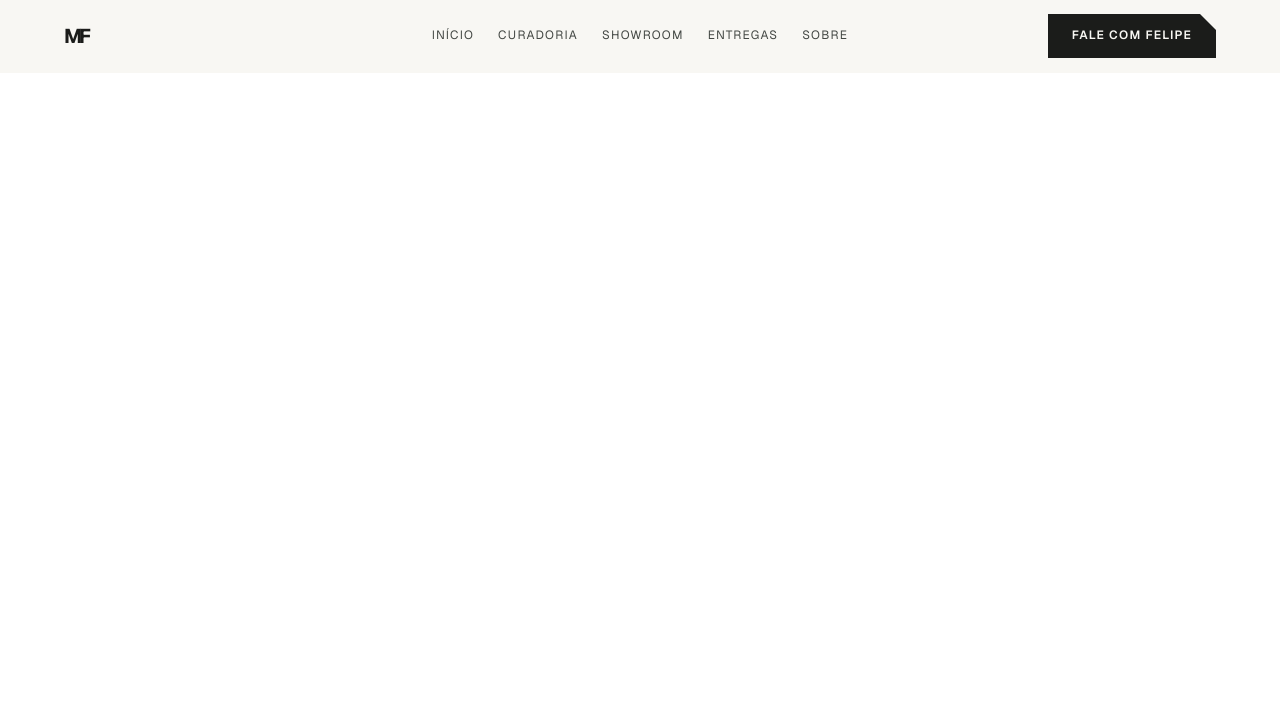
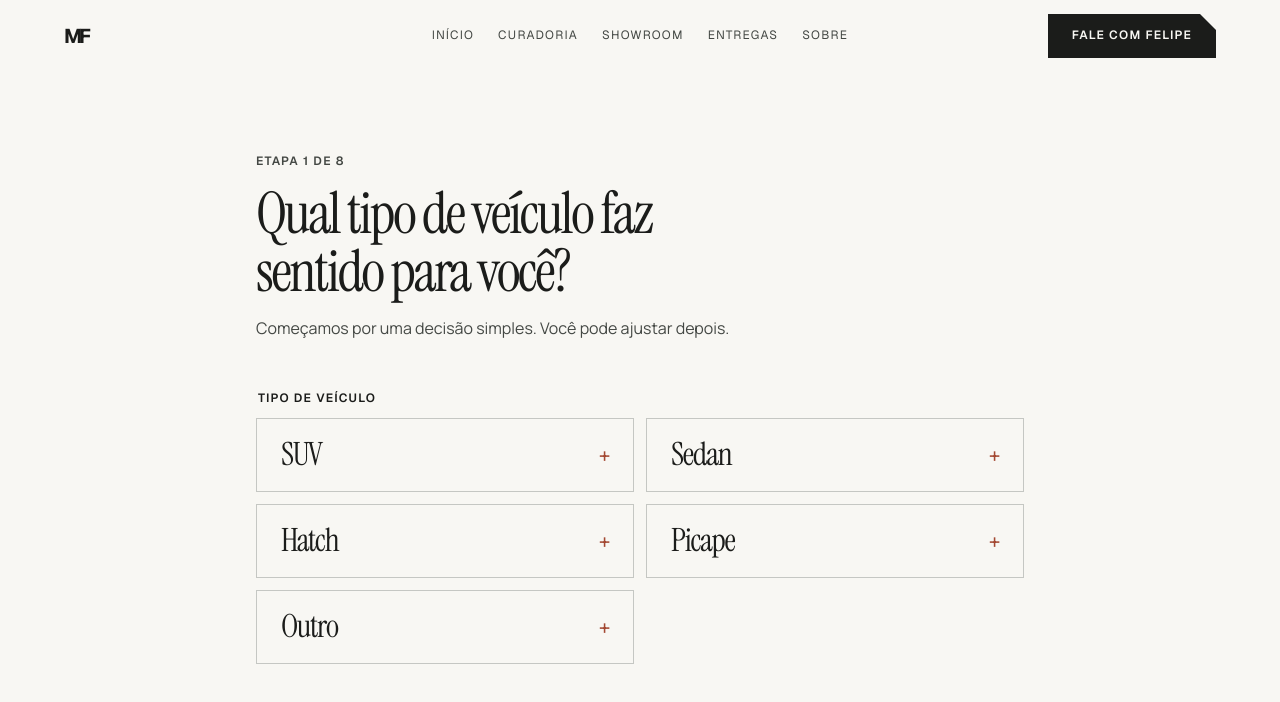
Before and after one commit to wesleycaiadev/consultor-automotivo, an Angular app: page /encontrar-meu-carro in a window 1280 px wide. Before the commit this address led to /. Shown: the top 702 px of the page. Built offline with nearby package versions, Linux system fonts and the light colour scheme.

Commit message:
feat(car-finder): add category selection step

```diff
--- a/src/app/app.routes.ts
+++ b/src/app/app.routes.ts
@@ -1,4 +1,5 @@
 import { Routes } from '@angular/router';
+import { CarFinderPageComponent } from './features/car-finder/car-finder-page.component';
 import { HomePageComponent } from './features/home/home-page.component';
 import { ShowroomPageComponent } from './features/showroom/showroom-page.component';
 import { VehicleDetailPageComponent } from './features/vehicle-detail/vehicle-detail-page.component';
@@ -19,4 +20,9 @@ export const routes: Routes = [
     component: VehicleDetailPageComponent,
     title: 'Veículo — Marques Felipe Curadoria Automotiva',
   },
+  {
+    path: 'encontrar-meu-carro',
+    component: CarFinderPageComponent,
+    title: 'Encontrar meu carro — Marques Felipe Curadoria Automotiva',
+  },
 ];
--- /dev/null
+++ b/src/app/features/car-finder/car-finder-page.component.scss
@@ -0,0 +1,110 @@
+:host {
+  display: block;
+}
+
+.mf-finder {
+  min-block-size: calc(100svh - 4.5rem);
+  padding-block: var(--space-10) var(--space-15);
+  background: var(--mf-paper);
+}
+
+.mf-finder__inner {
+  max-inline-size: 48rem;
+}
+
+.mf-finder__progress,
+.mf-finder__intro,
+.mf-finder__selection {
+  color: var(--mf-graphite);
+}
+
+.mf-finder__progress {
+  margin: 0 0 var(--space-4);
+  font: 600 var(--type-label) var(--font-ui);
+  letter-spacing: var(--tracking-label);
+  text-transform: uppercase;
+}
+
+.mf-finder h1 {
+  max-inline-size: 16ch;
+  margin: 0;
+  font: 400 var(--type-display-lg) / var(--leading-display) var(--font-display);
+  letter-spacing: var(--tracking-display);
+}
+
+.mf-finder__intro {
+  max-inline-size: 32rem;
+  margin: var(--space-4) 0 0;
+}
+
+.mf-finder__choices {
+  display: grid;
+  gap: var(--space-3);
+  margin: var(--space-8) 0 0;
+  padding: 0;
+  border: 0;
+}
+
+.mf-finder__choices legend {
+  margin-block-end: var(--space-3);
+  font: 600 var(--type-label) var(--font-ui);
+  letter-spacing: var(--tracking-label);
+  text-transform: uppercase;
+}
+
+.mf-finder__choices label {
+  position: relative;
+  display: flex;
+  min-block-size: 4.5rem;
+  align-items: center;
+  justify-content: space-between;
+  padding-inline: var(--space-5);
+  border: 1px solid var(--mf-silver);
+  color: var(--mf-ink);
+  cursor: pointer;
+  font: 400 var(--type-heading-md) / var(--leading-heading) var(--font-display);
+  letter-spacing: var(--tracking-display);
+}
+
+.mf-finder__choices label::after {
+  color: var(--mf-oxide);
+  content: '+';
+  font-family: var(--font-ui);
+  font-size: var(--type-body-lg);
+}
+
+.mf-finder__choices label.is-selected {
+  border-color: var(--mf-ink);
+  background: var(--mf-ink);
+  color: var(--mf-paper);
+}
+
+.mf-finder__choices label.is-selected::after {
+  content: '✓';
+}
+
+.mf-finder__choices input {
+  position: absolute;
+  inline-size: 1px;
+  block-size: 1px;
+  opacity: 0;
+}
+
+.mf-finder__choices label:has(input:focus-visible) {
+  outline: 2px solid var(--mf-oxide);
+  outline-offset: 0.25rem;
+}
+
+.mf-finder__selection {
+  margin: var(--space-5) 0 0;
+}
+
+@media (min-width: 48rem) {
+  .mf-finder {
+    padding-block: var(--space-15) var(--space-20);
+  }
+
+  .mf-finder__choices {
+    grid-template-columns: repeat(2, minmax(0, 1fr));
+  }
+}
--- /dev/null
+++ b/src/app/features/car-finder/car-finder-page.component.ts
@@ -0,0 +1,59 @@
+import { ChangeDetectionStrategy, Component, inject } from '@angular/core';
+import { type FinderCategory, FinderStateService } from './finder-state.service';
+
+const CATEGORY_OPTIONS: readonly { readonly label: string; readonly value: FinderCategory }[] = [
+  { label: 'SUV', value: 'suv' },
+  { label: 'Sedan', value: 'sedan' },
+  { label: 'Hatch', value: 'hatch' },
+  { label: 'Picape', value: 'pickup' },
+  { label: 'Outro', value: 'other' },
+];
+
+@Component({
+  selector: 'app-car-finder-page',
+  changeDetection: ChangeDetectionStrategy.OnPush,
+  styleUrl: './car-finder-page.component.scss',
+  template: `
+    <section class="mf-finder" aria-labelledby="finder-title">
+      <div class="mf-container mf-finder__inner">
+        <p class="mf-finder__progress">Etapa 1 de 8</p>
+        <h1 id="finder-title">Qual tipo de veículo faz sentido para você?</h1>
+        <p class="mf-finder__intro">Começamos por uma decisão simples. Você pode ajustar depois.</p>
+
+        <fieldset class="mf-finder__choices">
+          <legend>Tipo de veículo</legend>
+          @for (option of categoryOptions; track option.value) {
+            <label [class.is-selected]="state.draft().category === option.value">
+              <input
+                type="radio"
+                name="finder-category"
+                [value]="option.value"
+                [checked]="state.draft().category === option.value"
+                (change)="selectCategory(option.value)"
+              />
+              <span>{{ option.label }}</span>
+            </label>
+          }
+        </fieldset>
+
+        @if (state.draft().category !== null) {
+          <p class="mf-finder__selection" aria-live="polite">
+            Categoria selecionada: {{ categoryLabel(state.draft().category) }}.
+          </p>
+        }
+      </div>
+    </section>
+  `,
+})
+export class CarFinderPageComponent {
+  readonly state = inject(FinderStateService);
+  readonly categoryOptions = CATEGORY_OPTIONS;
+
+  selectCategory(category: FinderCategory): void {
+    this.state.selectCategory(category);
+  }
+
+  categoryLabel(category: FinderCategory | null): string {
+    return CATEGORY_OPTIONS.find((option) => option.value === category)?.label ?? '';
+  }
+}
```
Also changed, not shown: 1 other file (tests, documents, lock files or other folders).
